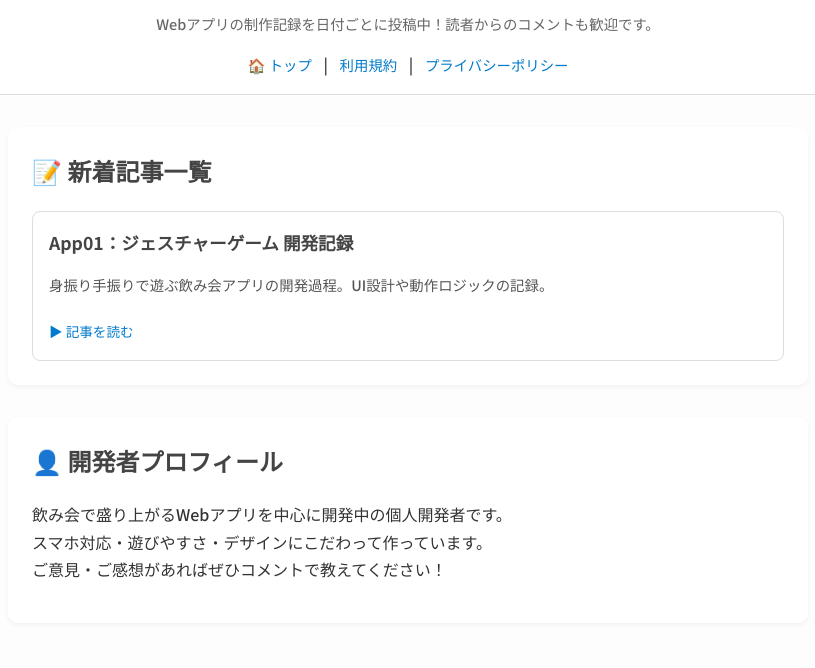
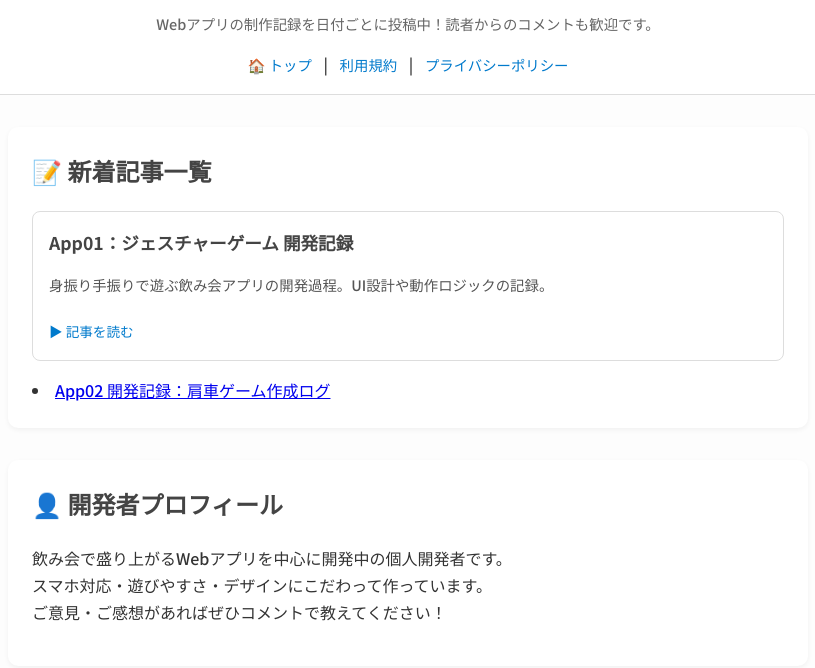
Before and after one commit to K-makerk/nomiblog, a plain HTML site: page public/index.html in a window 1280 px wide. Shown: the part 100-768 px from the top of the page, without its empty margins (232-1047 px from the left). Drawn offline with Linux system fonts and the light colour scheme.

Commit message:
Update index.html

```diff
--- a/public/index.html
+++ b/public/index.html
@@ -46,6 +46,7 @@
 
         <!-- 将来的にここに自動挿入される他記事カード -->
         <!-- <a href="/blog/post-02.html" class="post-card">…</a> -->
+        <li><a href="blog/post-02.html">App02 開発記録：肩車ゲーム作成ログ</a></li>
       </div>
     </section>
 
```
